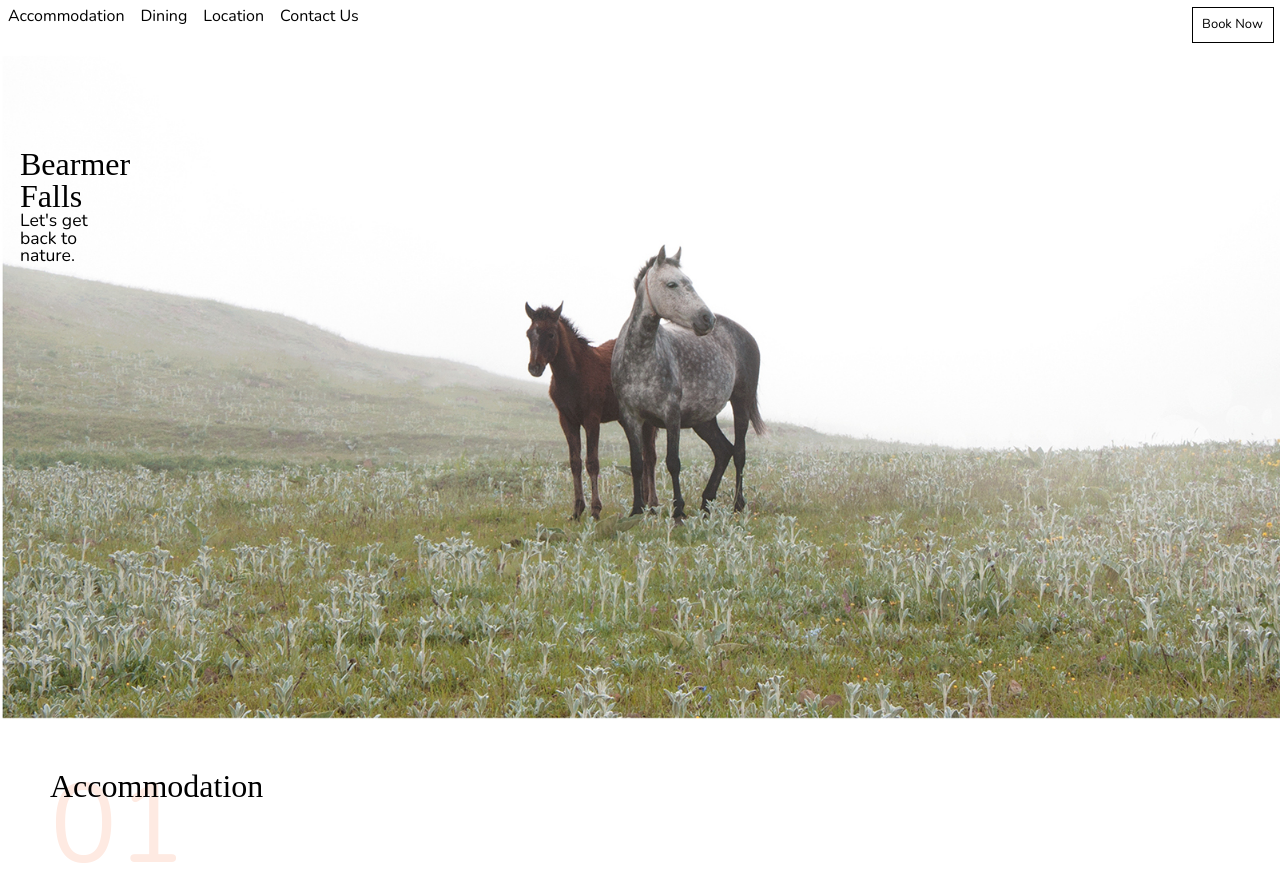
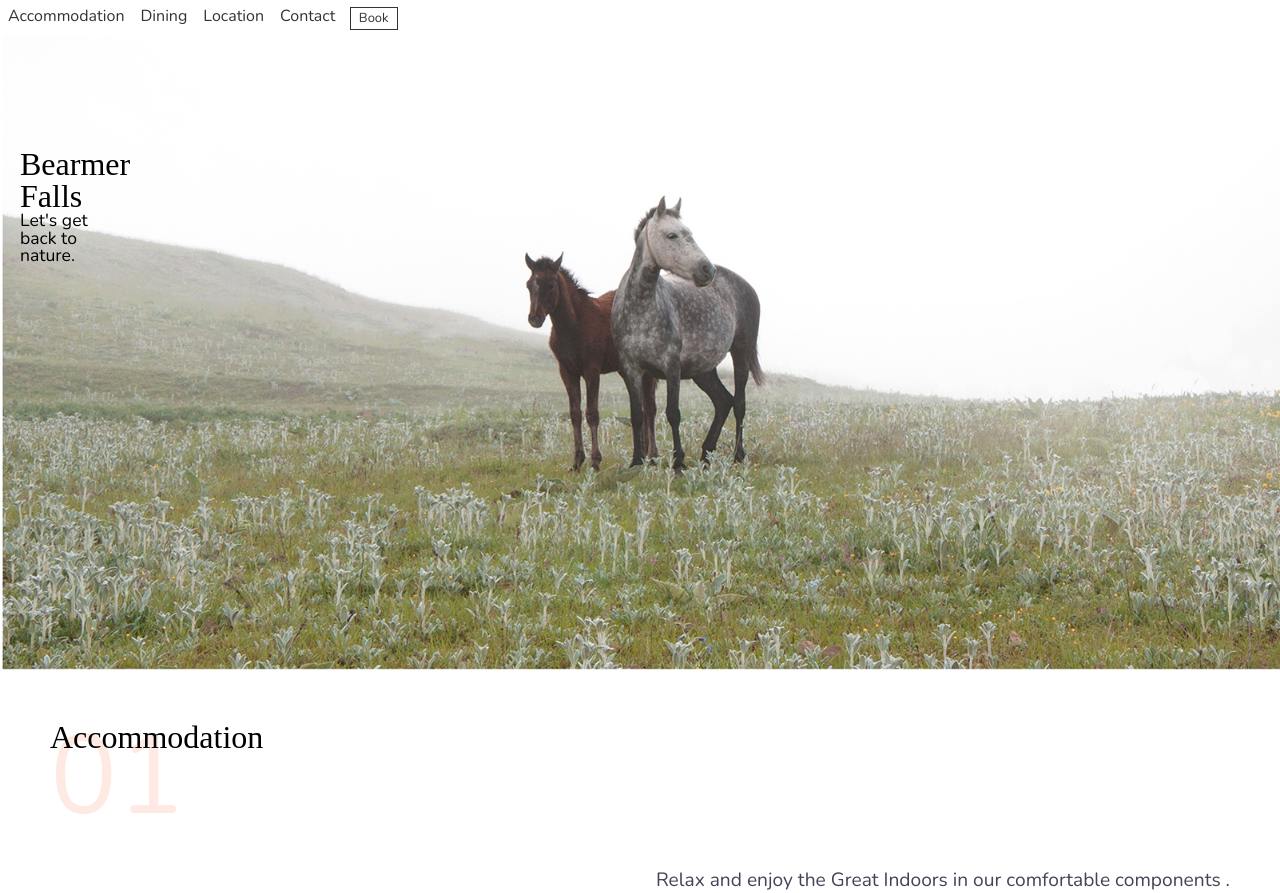
Before and after one commit to qiuqili/falls-hotel, a website: page index.html in a window 1280 px wide. Shown: the top 893 px of the page. Drawn offline with nearby package versions, Linux system fonts and the light colour scheme; a web font is replaced by a local one.

Commit message:
adjust menu&btn

```diff
--- a/index.html
+++ b/index.html
@@ -4,7 +4,7 @@
   <meta charset="UTF-8">
   <meta name="viewport" content="width=device-width initial-scale=1">
   <link rel="stylesheet" href="https://cdnjs.cloudflare.com/ajax/libs/normalize/4.1.1/normalize.min.css">
-  <title></title>
+  <title>Bearmer Falls</title>
   <link rel="stylesheet" href="styles.css">
   <link href="https://fonts.googleapis.com/css?family=Nunito:300,400,600,700,800,900" rel="stylesheet">
   <link href="https://fonts.googleapis.com/css?family=Suez+One" rel="stylesheet">
@@ -15,9 +15,10 @@
 	<li>Accommodation</li>
 	<li>Dining</li>
 	<li>Location</li>
-	<li>Contact Us</li>
+	<li>Contact</li>
+  <button>Book</button>
 </ul>
-<button class="book">Book Now</button>
+
 
   <div class="title">
     <h1>Bearmer Falls</h1>
--- a/styles.scss
+++ b/styles.scss
@@ -11,14 +11,33 @@ body {
   width: 100%;
  }
 
+.btn{
+  background-color: transparent;
+  border: 0.5px solid;
+  cursor: pointer;
+  margin: 0.5em;
+   font:{
+    family: Nunito;
+    weight: 300;
+    size: 13px;
+  }
+}
+
 
 ul {
   display: flex;
   justify-content: center;
   position: fixed;
   z-index: 100;
+  background-color: white;
+  opacity: 0.8;
    li {
-	 padding: 0.5em;
+    padding: 0.5em;
+  }
+  button{
+    @extend .btn;
+    float:right;
+    padding: 0.2rem 0.5rem;
   }
 }
 
@@ -44,23 +63,8 @@ h1 {
   }
 }
 
-.btn{
-  background-color: transparent;
-  border: 0.5px solid;
-  padding: 0.6rem;
-  cursor: pointer;
-  margin: 0.5em;
-   font:{
-    family: Nunito;
-    weight: 300;
-    size: 13px;
-  }
-}
 
-.book{
- @extend .btn;
- float:right;
-}
+
 
 
 img {
@@ -103,6 +107,7 @@ span {
         button{
         @extend .btn;
         margin-top: 1rem;
+        padding: 0.5rem;
         }
       }
     }
@@ -120,7 +125,7 @@ footer {
     color: $grey;
   }
 input{
-  margin-top: 1rem;
-  height: 2rem;
+    margin-top: 1rem;
+    height: 2rem;
 }
 }
```
Also changed, not shown: styles.css.
